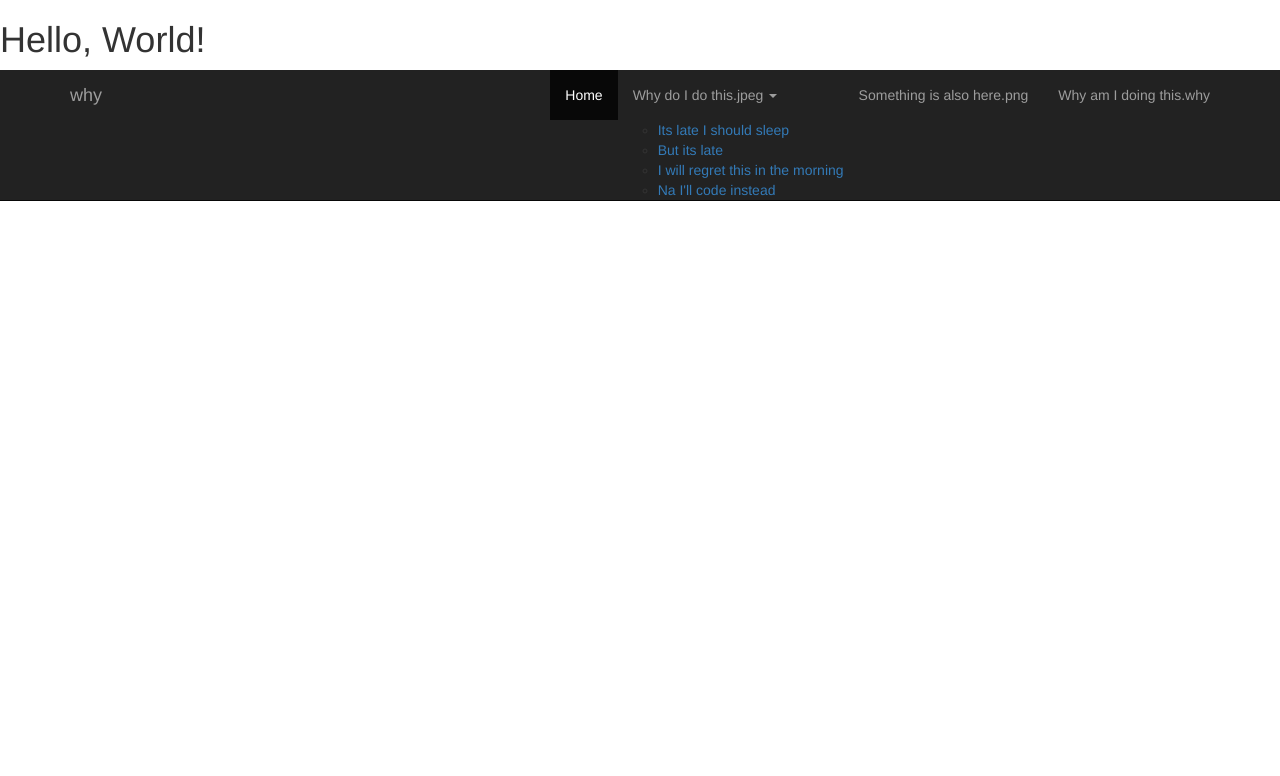
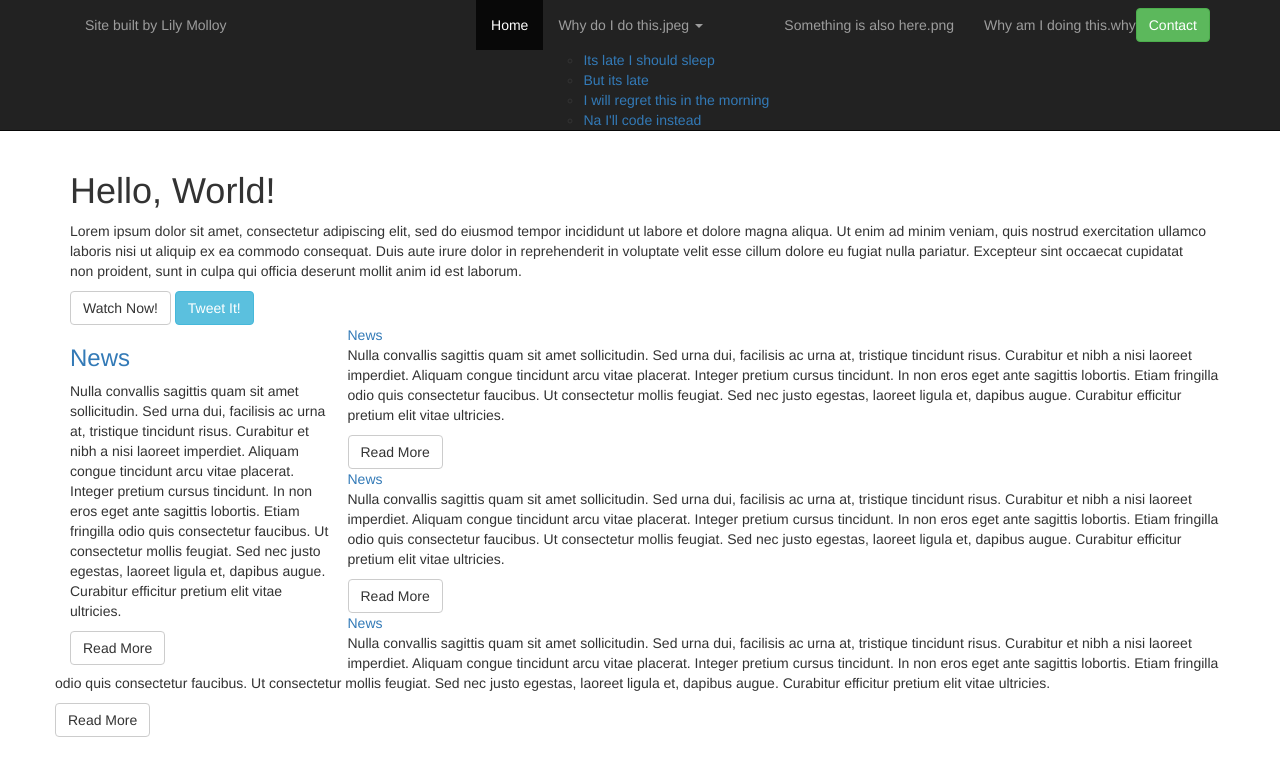
Before and after one commit to m1727475/bootstrap1, a plain HTML site: page index.html in a window 1280 px wide. Drawn offline with nearby package versions, Linux system fonts and the light colour scheme.

Commit message:
Add files via upload

```diff
--- a/index.html
+++ b/index.html
@@ -8,10 +8,10 @@
     </head>
 
 <body>
-    <h1>Hello, World!</h1>
     <div class="navbar navbar-inverse navbar-static-top">
         <div class="container">
-        <a href="#" class="navbar-brand">why</a>
+            <p class="navbar-text"> Site built by Lily Molloy</p>
+            <a class="navbar-btn btn-success btn pull-right">Contact</a>
             <!--this is where the collapsable button goes-->
             <button class="navbar-toggle" data-toggle="collapse" data-target=".navHeaderCollapse">
                 <span class="icon-bar"></span>
@@ -36,6 +36,53 @@
             </div>
         </div>
     </div>
+    <!--Jumbotron goes here-->
+    <div class="container">
+
+        <div class text-centre="jumbotron">
+            <h1>Hello, World!</h1>
+            <p>Lorem ipsum dolor sit amet, consectetur adipiscing elit, sed do eiusmod tempor incididunt ut labore et dolore magna aliqua. Ut enim ad minim veniam, quis nostrud exercitation ullamco laboris nisi ut aliquip ex ea commodo consequat. Duis aute irure dolor in reprehenderit in voluptate velit esse cillum dolore eu fugiat nulla pariatur. Excepteur sint occaecat cupidatat non proident, sunt in culpa qui officia deserunt mollit anim id est laborum. </p>
+                <a class="btn btn-default">Watch Now!</a>
+                <a class="btn btn-info">Tweet It!</a>
+
+        </div>
+
+    </div>
+    <!--Grid-->
+    <div class="container">
+
+        <div class="row">
+        <!--article 1-->
+            <div class="col-md-3">
+
+                <h3><a href="#">News</a></h3>
+                <p>Nulla convallis sagittis quam sit amet sollicitudin. Sed urna dui, facilisis ac urna at, tristique tincidunt risus. Curabitur et nibh a nisi laoreet imperdiet. Aliquam congue tincidunt arcu vitae placerat. Integer pretium cursus tincidunt. In non eros eget ante sagittis lobortis. Etiam fringilla odio quis consectetur faucibus. Ut consectetur mollis feugiat. Sed nec justo egestas, laoreet ligula et, dapibus augue. Curabitur efficitur pretium elit vitae ultricies. </p>
+                    <a href="#" class="btn btn-default">Read More</a>
+        <!--article 2-->
+            </div>
+
+            <div class="col md-3"
+
+                 <h3><a href="#">News</a></h3>
+                <p>Nulla convallis sagittis quam sit amet sollicitudin. Sed urna dui, facilisis ac urna at, tristique tincidunt risus. Curabitur et nibh a nisi laoreet imperdiet. Aliquam congue tincidunt arcu vitae placerat. Integer pretium cursus tincidunt. In non eros eget ante sagittis lobortis. Etiam fringilla odio quis consectetur faucibus. Ut consectetur mollis feugiat. Sed nec justo egestas, laoreet ligula et, dapibus augue. Curabitur efficitur pretium elit vitae ultricies. </p>
+                    <a href="#" class="btn btn-default">Read More</a>
+        <!--article 3-->
+            <div class="col md-3"
+
+
+                 <h3><a href="#">News</a></h3>
+                <p>Nulla convallis sagittis quam sit amet sollicitudin. Sed urna dui, facilisis ac urna at, tristique tincidunt risus. Curabitur et nibh a nisi laoreet imperdiet. Aliquam congue tincidunt arcu vitae placerat. Integer pretium cursus tincidunt. In non eros eget ante sagittis lobortis. Etiam fringilla odio quis consectetur faucibus. Ut consectetur mollis feugiat. Sed nec justo egestas, laoreet ligula et, dapibus augue. Curabitur efficitur pretium elit vitae ultricies. </p>
+                    <a href="#" class="btn btn-default">Read More</a>
+        <!--article 4-->
+        <div>
+            <div class="col md-3"
+                 <h3><a href="#">News</a></h3>
+                <p>Nulla convallis sagittis quam sit amet sollicitudin. Sed urna dui, facilisis ac urna at, tristique tincidunt risus. Curabitur et nibh a nisi laoreet imperdiet. Aliquam congue tincidunt arcu vitae placerat. Integer pretium cursus tincidunt. In non eros eget ante sagittis lobortis. Etiam fringilla odio quis consectetur faucibus. Ut consectetur mollis feugiat. Sed nec justo egestas, laoreet ligula et, dapibus augue. Curabitur efficitur pretium elit vitae ultricies. </p>
+                    <a href="#" class="btn btn-default">Read More</a>
+    <div>
+
+
+    </div>
 
     <script src="https://ajax.googleapis.com/ajax/libs/jquery/3.2.1/jquery.min.js"></script>
     <script src="js/bootstrap.js"></script>
```
